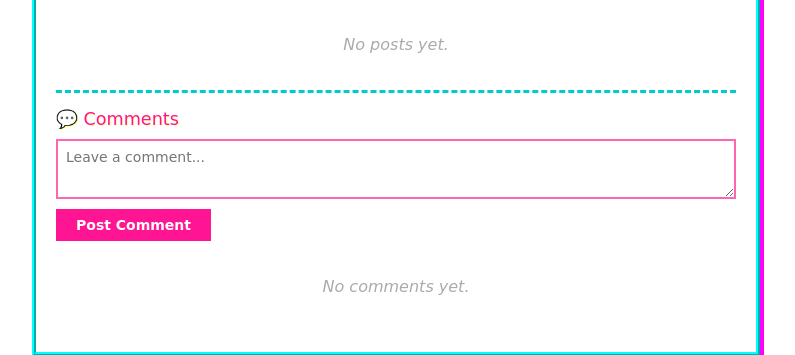
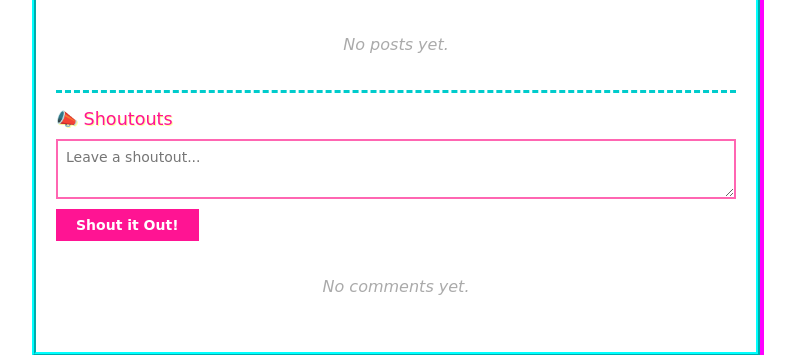
Before and after one commit to brickface082/millennial-space, a Flask app: template templates/profile.html in a window 1280 px wide. Shown: the part 249-604 px from the top of the page, without its empty margins (244-1039 px from the left). Run offline with Flask 3, Linux system fonts and the light colour scheme; the template is opened without the code that fills it, so the values that code supplies are empty; the visitor is signed in with stand-in values (Sample User, id 1); data comes from the database, SQL or seed files in the repository.

Commit message:
Rename comments to Shoutouts

```diff
--- a/templates/profile.html
+++ b/templates/profile.html
@@ -261,13 +261,13 @@
     {% endfor %}
 
     <hr class="divider-cyan">
-    <p class="section-label">💬 Comments</p>
+    <p class="section-label">📣 Shoutouts</p>
 
     {% if current_user.is_authenticated %}
     <form method="POST" action="{{ url_for('add_comment', username=user.username) }}" style="margin-bottom:16px;">
-        <textarea name="body" placeholder="Leave a comment..." style="width:100%; box-sizing:border-box; font-family:inherit; font-size:14px; border:2px solid #ff66b2; padding:8px; height:60px; resize:vertical;"></textarea>
+        <textarea name="body" placeholder="Leave a shoutout..." style="width:100%; box-sizing:border-box; font-family:inherit; font-size:14px; border:2px solid #ff66b2; padding:8px; height:60px; resize:vertical;"></textarea>
         <br>
-        <input type="submit" value="Post Comment" style="margin-top:6px; background:#ff1493; color:white; border:none; padding:8px 20px; font-family:inherit; font-size:14px; cursor:pointer; font-weight:bold;">
+        <input type="submit" value="Shout it Out!" style="margin-top:6px; background:#ff1493; color:white; border:none; padding:8px 20px; font-family:inherit; font-size:14px; cursor:pointer; font-weight:bold;">
     </form>
     {% endif %}
 
```
